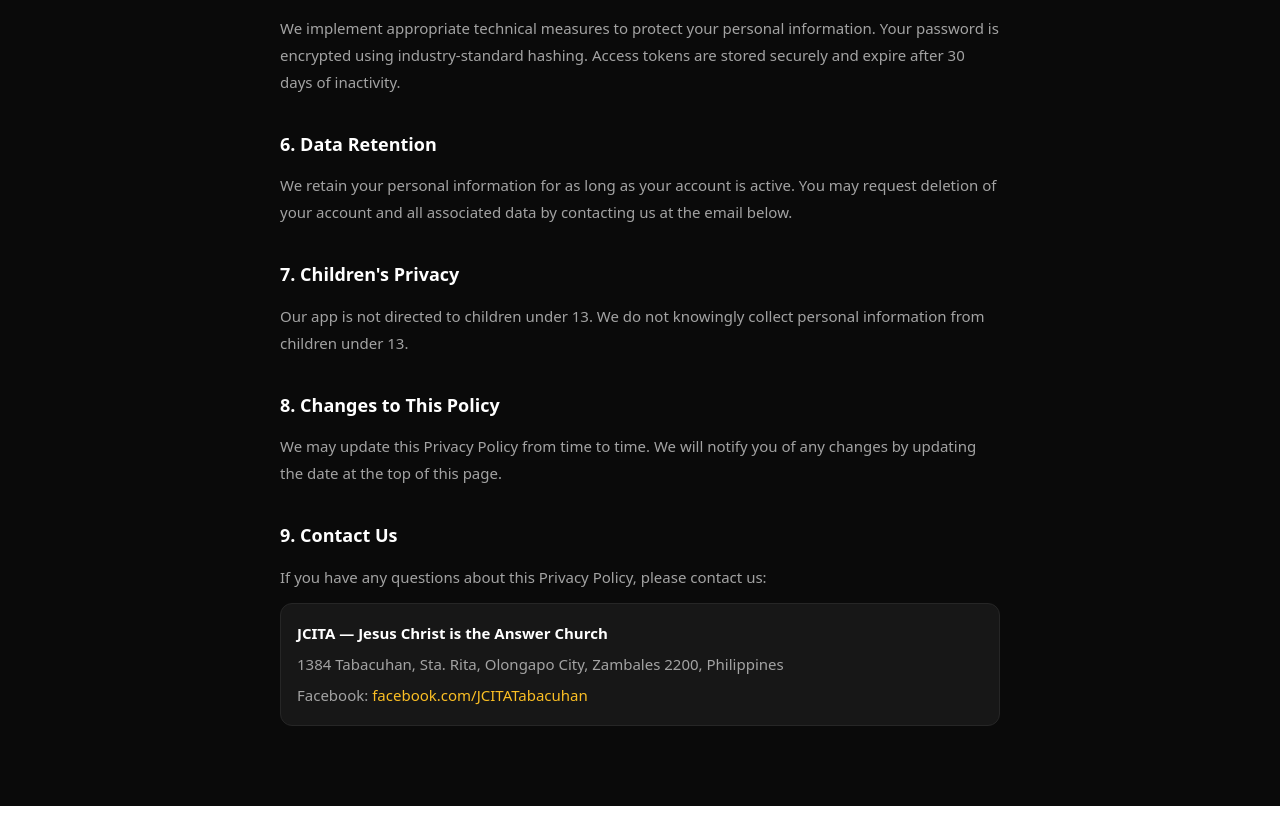
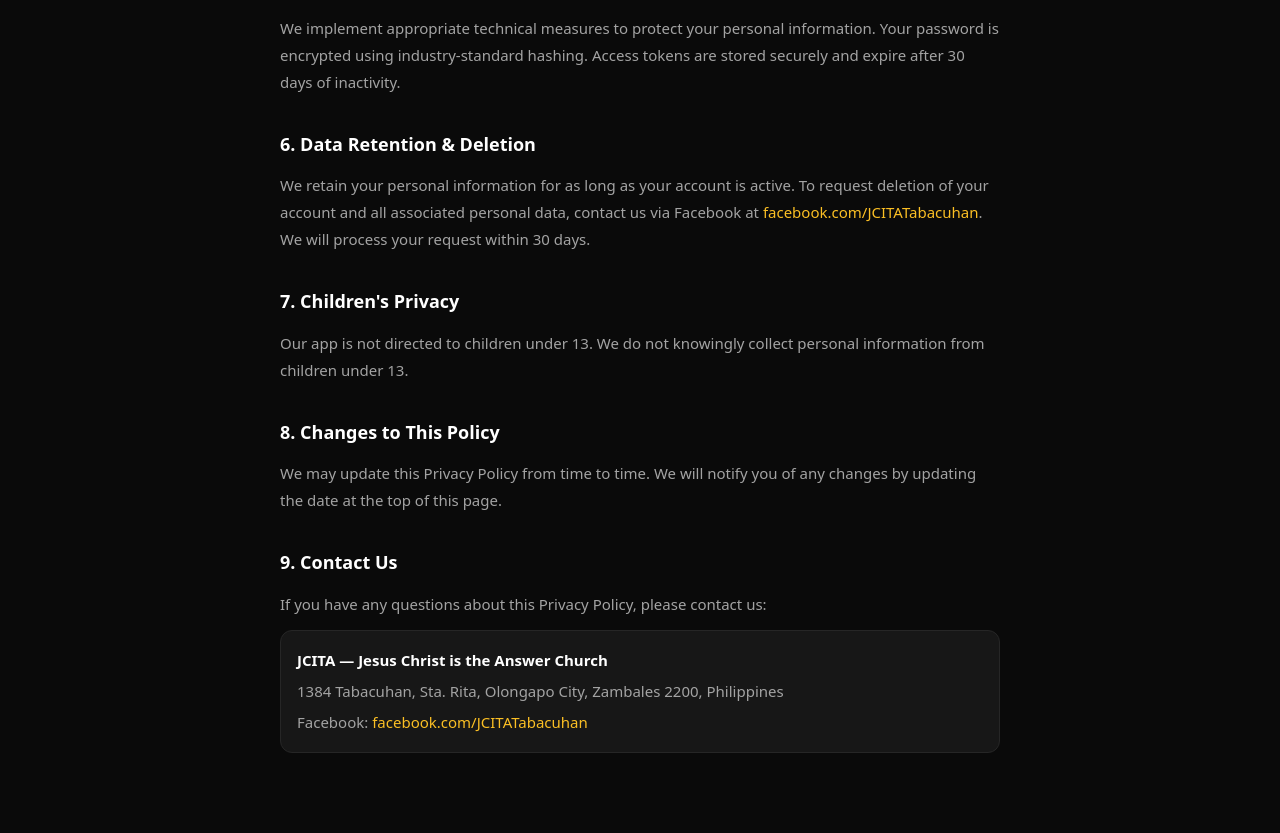
Before and after one commit to primoashbee/jcita, a Nuxt app in the folder frontend/: page /privacy-policy in a window 1280 px wide. Shown: the part 1141-1974 px from the top of the page. Before the commit the page ends 1947 px from the top, so only its background shows below. Built offline with nearby package versions, Linux system fonts and the light colour scheme.

Commit message:
add policy and tos pages

```diff
--- a/frontend/pages/privacy-policy.vue
+++ b/frontend/pages/privacy-policy.vue
@@ -60,9 +60,9 @@
                     <p>We implement appropriate technical measures to protect your personal information. Your password is encrypted using industry-standard hashing. Access tokens are stored securely and expire after 30 days of inactivity.</p>
                 </section>
 
-                <section style="margin-bottom:32px;">
-                    <h2 style="color:#fff; font-size:18px; font-weight:700; margin:0 0 12px;">6. Data Retention</h2>
-                    <p>We retain your personal information for as long as your account is active. You may request deletion of your account and all associated data by contacting us at the email below.</p>
+                <section id="data-retention" style="margin-bottom:32px;">
+                    <h2 style="color:#fff; font-size:18px; font-weight:700; margin:0 0 12px;">6. Data Retention & Deletion</h2>
+                    <p>We retain your personal information for as long as your account is active. To request deletion of your account and all associated personal data, contact us via Facebook at <a href="https://www.facebook.com/JCITATabacuhan" target="_blank" style="color:#fbbf24; text-decoration:none;">facebook.com/JCITATabacuhan</a>. We will process your request within 30 days.</p>
                 </section>
 
                 <section style="margin-bottom:32px;">
```
